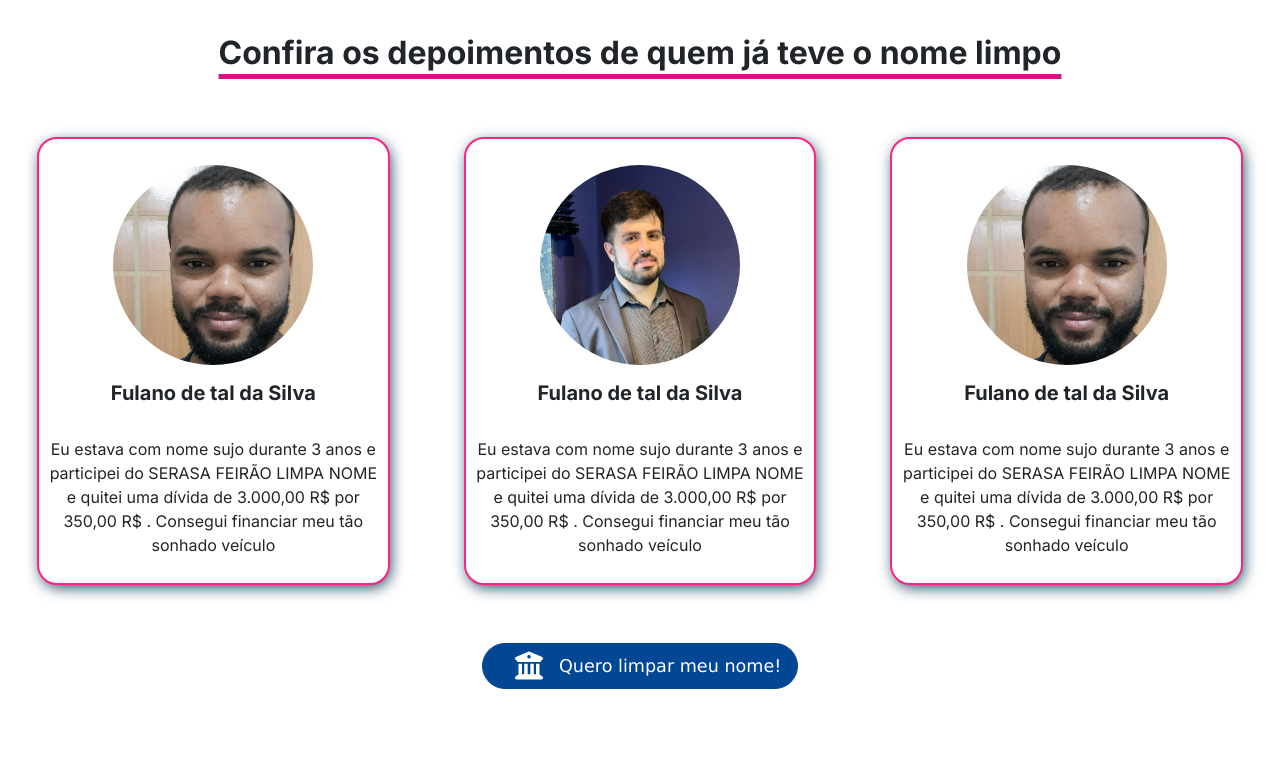
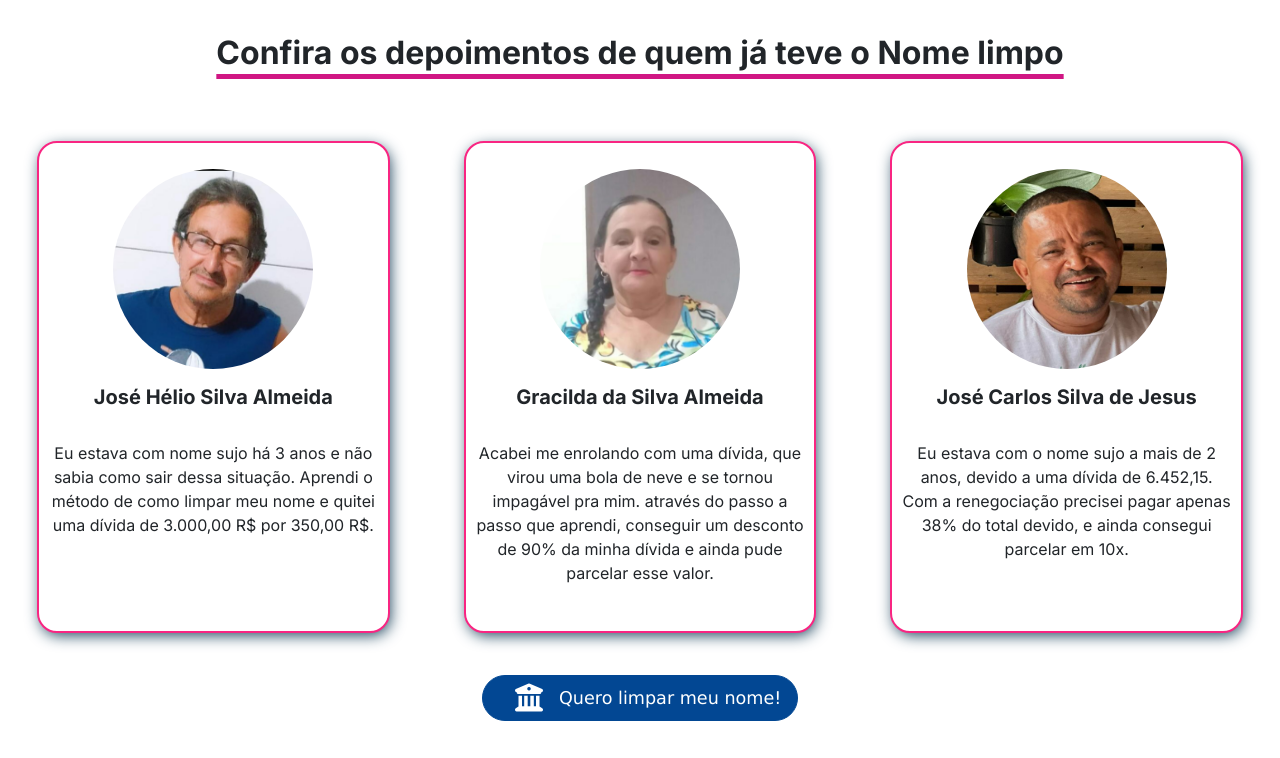
Before and after one commit to tiagoflorencio/Pagina-de-Vendas-Score, a plain HTML site: page index.html in a window 1280 px wide. Shown: the part 1330-2088 px from the top of the page. Drawn offline with nearby package versions, Linux system fonts and the light colour scheme.

Commit message:
ajustes gerais

```diff
--- a/assets/style.css
+++ b/assets/style.css
@@ -70,6 +70,8 @@
 .fs-g {
   font-size: 60px;
   font-weight: 800;
+  text-decoration: underline;
+  text-underline-offset: 15px;
 }
 
 .foto-home {
--- a/index.html
+++ b/index.html
@@ -41,7 +41,7 @@
         </div>
       </div>
 
-      <!-- section 1 -->
+      <!-- section home -->
       <div class="row">
         <div class="col-lg-6 mt-5 mb-3 text-white justify-content-center">
           <h1 class="text-center">
@@ -76,11 +76,10 @@
           </div>
         </div>
         <div class="col-lg-6">
-
           <div class="d-flex justify-content-center">
             <img
               class="img-fluid logo-t"
-              src="/assets/Imagens/logos/LOGOTIPO-SEM-FUNDO.png"
+              src="/assets/Imagens/logos/LOGOTIPO-SEM-FUNDO-PINK-.png"
             />
           </div>
           <div class="mb-4">
@@ -92,10 +91,10 @@
         </div>
       </div>
 
-      <!-- section 2 -->
+      <!-- section "Porque negociar" -->
       <div id="section-2" class="row section-white py-4 text-center">
         <div class="col-12">
-          <h2>Porque adquirir o ebook limpa nome?</h2>
+          <h2>Por que negociar suas dívidas junto ao Serasa?</h2>
           <br />
           <h5>Entenda aqui o que você vai encontrar neste ebook.</h5>
           <br />
@@ -151,65 +150,66 @@
       <div id="section-2" class="row section-white py-4 text-center">
         <div class="col-12">
           <h2 class="titulo-1">
-            Confira os depoimentos de quem já teve o nome limpo
+            Confira os depoimentos de quem já teve o Nome limpo
           </h2>
 
           <br />
           <br />
           <div class="row">
-            <div class="col-md-4 justify-content-center">
-              <div class="card card-dep">
+            <div class="col-md-4 justify-content-center my-1">
+              <div class="card card-dep h-100">
                 <div>
                   <img
                     class="img-dep"
-                    src="/assets/Imagens/fotos/img-1.jpeg"
+                    src="/assets/Imagens/fotos/foto-helio.jpeg"
                     alt=""
                   />
                 </div>
-                <h5 class="fw-bold">Fulano de tal da Silva</h5>
+                <h5 class="fw-bold">José Hélio Silva Almeida</h5>
                 <br />
                 <p>
-                  Eu estava com nome sujo durante 3 anos e participei do SERASA
-                  FEIRÃO LIMPA NOME e quitei uma dívida de 3.000,00 R$ por
-                  350,00 R$ . Consegui financiar meu tão sonhado veículo
+                  Eu estava com nome sujo há 3 anos e não sabia como sair dessa
+                  situação. Aprendi o método de como limpar meu nome e quitei
+                  uma dívida de 3.000,00 R$ por 350,00 R$.
                 </p>
               </div>
             </div>
 
-            <div class="col-md-4 justify-content-center">
-              <div class="card card-dep">
+            <div class="col-md-4 justify-content-center my-1">
+              <div class="card card-dep h-100">
                 <div>
                   <img
                     class="img-dep"
-                    src="/assets/Imagens/fotos/img-2.jpeg"
+                    src="/assets/Imagens/fotos/foto-Gracilda.jpeg"
                     alt=""
                   />
                 </div>
-                <h5 class="fw-bold">Fulano de tal da Silva</h5>
+                <h5 class="fw-bold">Gracilda da Silva Almeida</h5>
                 <br />
                 <p>
-                  Eu estava com nome sujo durante 3 anos e participei do SERASA
-                  FEIRÃO LIMPA NOME e quitei uma dívida de 3.000,00 R$ por
-                  350,00 R$ . Consegui financiar meu tão sonhado veículo
+                  Acabei me enrolando com uma dívida, que virou uma bola de neve
+                  e se tornou impagável pra mim. através do passo a passo que
+                  aprendi, conseguir um desconto de 90% da minha dívida e ainda
+                  pude parcelar esse valor.
                 </p>
               </div>
             </div>
 
-            <div class="col-md-4 justify-content-center">
-              <div class="card card-dep">
+            <div class="col-md-4 justify-content-center my-1">
+              <div class="card h-100 card-dep">
                 <div>
                   <img
                     class="img-dep"
-                    src="/assets/Imagens/fotos/img-1.jpeg"
+                    src="/assets/Imagens/fotos/foto-jose.jpeg"
                     alt=""
                   />
                 </div>
-                <h5 class="fw-bold">Fulano de tal da Silva</h5>
+                <h5 class="fw-bold">José Carlos Silva de Jesus</h5>
                 <br />
                 <p>
-                  Eu estava com nome sujo durante 3 anos e participei do SERASA
-                  FEIRÃO LIMPA NOME e quitei uma dívida de 3.000,00 R$ por
-                  350,00 R$ . Consegui financiar meu tão sonhado veículo
+                  Eu estava com o nome sujo a mais de 2 anos, devido a uma
+                  dívida de 6.452,15. Com a renegociação precisei pagar apenas
+                  38% do total devido, e ainda consegui parcelar em 10x.
                 </p>
               </div>
             </div>
@@ -236,12 +236,14 @@
           <h1 class="text-center">Promoção por tempo limitado!!!</h1>
           <br />
           <h2 class="text-center">
-            De <span class="texto-riscado mx-2">R$ 127,99</span>z
+            De <span class="texto-riscado mx-2">R$ 127,99</span>
           </h2>
           <br />
-          <h2 class="text-end">
-            Por Apenas <span class="fs-g">R$ 67,70</span>
-          </h2>
+          <div class="text-center text-md-end d-md-flex justify-content-end">
+            <h2 class="text-center mx-4">Por Apenas</h2>
+            <span class="fs-g">R$ 67,70</span>
+          </div>
+
           <br />
           <div class="box-pulse my-5">
             <a
```
Also changed, not shown: assets/Imagens/fotos/foto-Gracilda.jpeg (added), assets/Imagens/fotos/foto-helio.jpeg (added), assets/Imagens/fotos/foto-jose.jpeg (added), assets/Imagens/fotos/img-1.jpeg (deleted), assets/Imagens/fotos/img-2.jpeg (deleted), assets/Imagens/logos/LOGOTIPO-CAPA-BRANCO-SEM-FUNDO.png (added), assets/Imagens/logos/LOGOTIPO-CAPA-FUNDO-BRANCO.png (added), assets/Imagens/logos/LOGOTIPO-CAPA-FUNDO-PINK.png (added), assets/Imagens/logos/LOGOTIPO-CAPA.png (added), assets/Imagens/logos/LOGOTIPO-SEM-FUNDO-PINK-.png (added).
